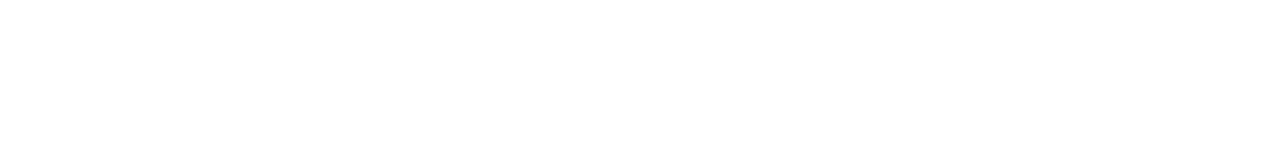
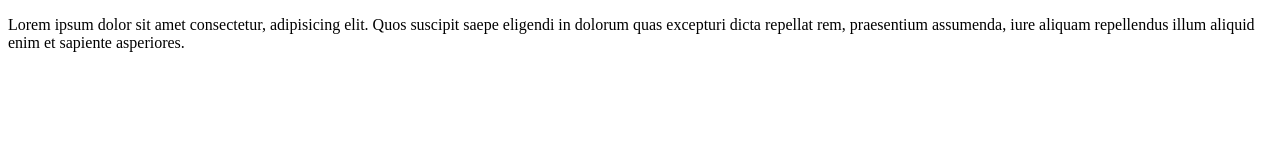
Before and after one commit to Callum-Jones230893/Git-Practice, a plain HTML site: page index.html in a window 1280 px wide. Drawn offline with Linux system fonts and the light colour scheme.

Commit message:
change of content

```diff
--- a/index.html
+++ b/index.html
@@ -8,7 +8,7 @@
 <body>
     <header></header>
     <main>
-
+        <p>Lorem ipsum dolor sit amet consectetur, adipisicing elit. Quos suscipit saepe eligendi in dolorum quas excepturi dicta repellat rem, praesentium assumenda, iure aliquam repellendus illum aliquid enim et sapiente asperiores.</p>
     </main>
     <footer></footer>
 </body>
```
